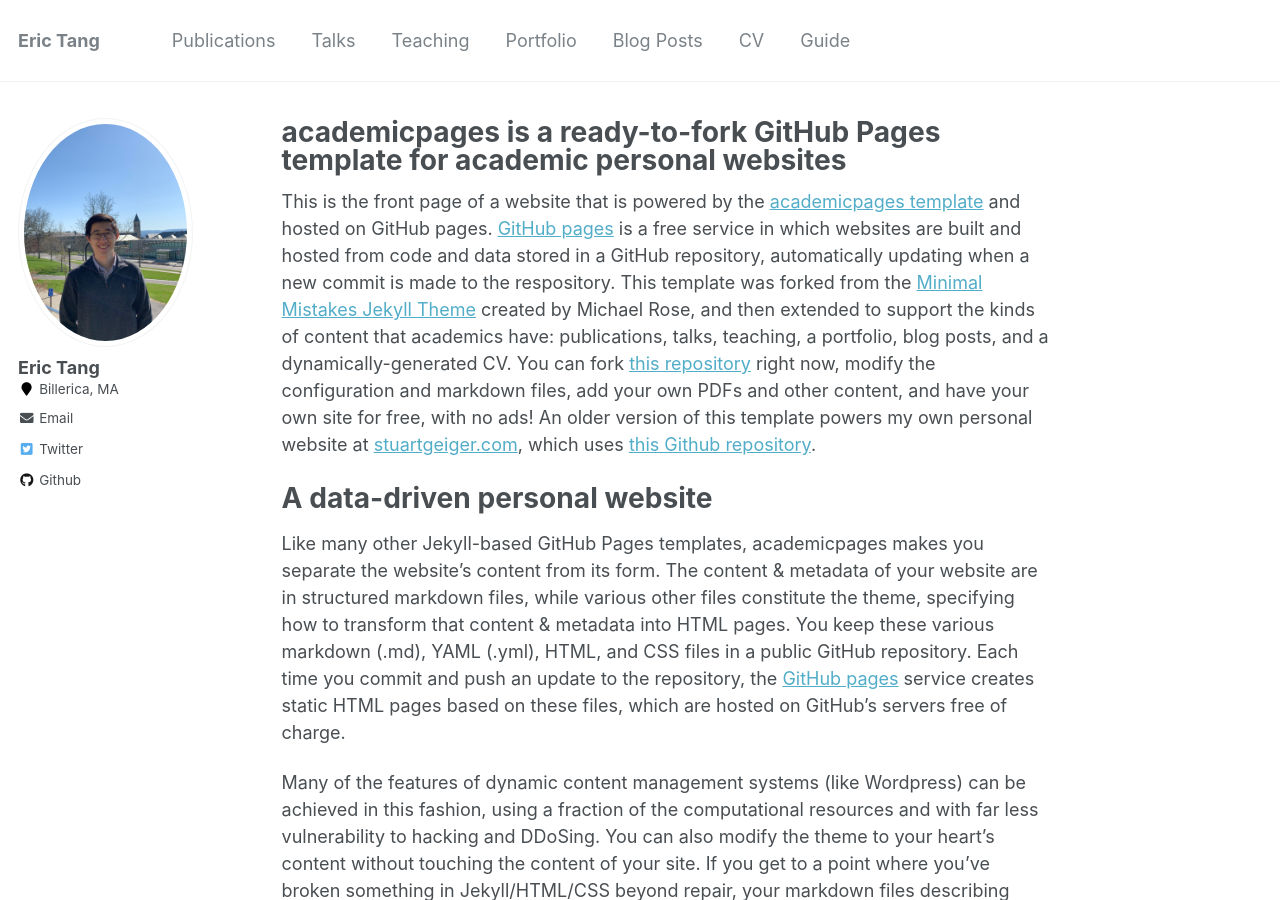
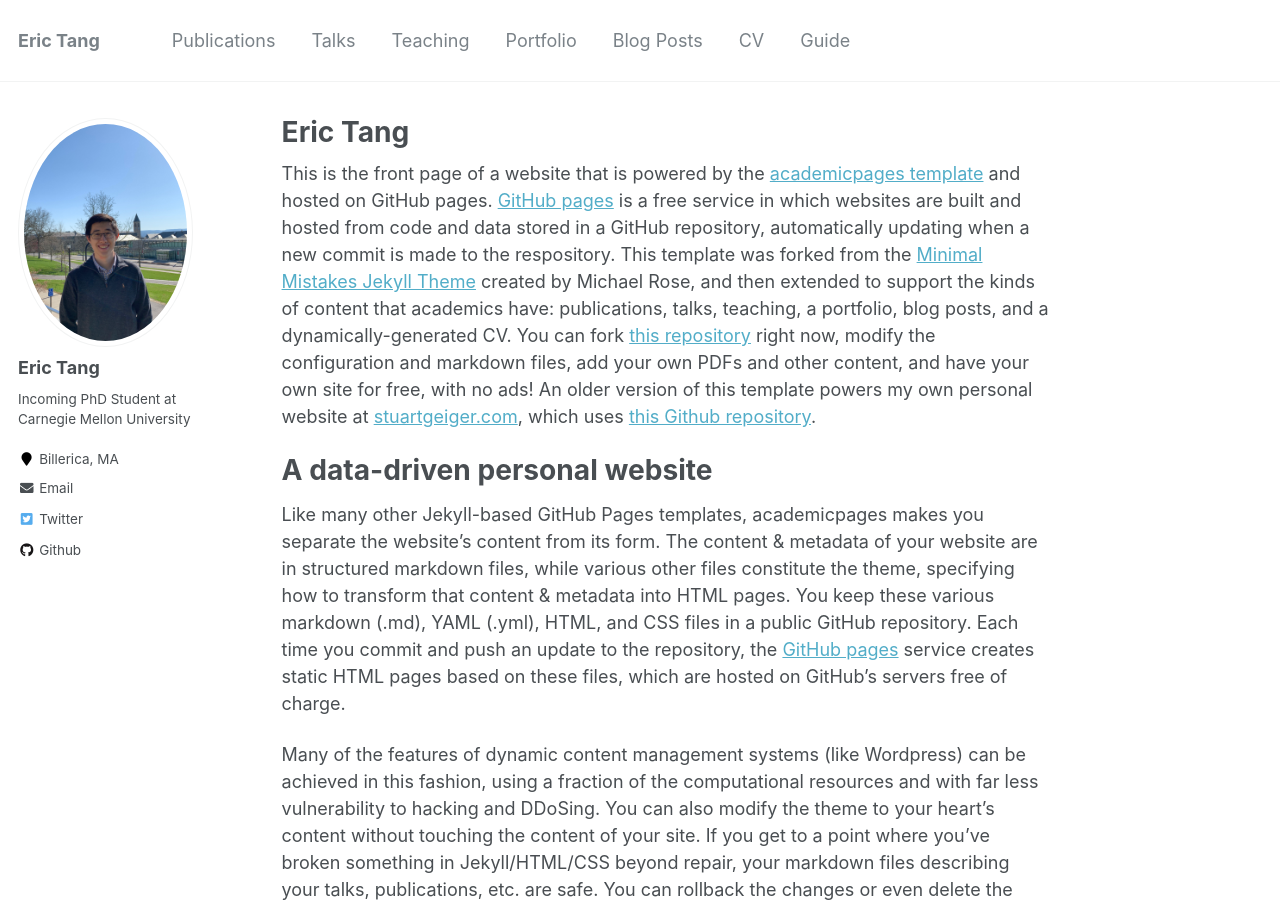
Before and after one commit to erictang25/erictang25.github.io, a Jekyll site: the page built from _pages/about.md, in a window 1280 px wide and 900 px high. Built offline with Jekyll 4.4.1, drawn with Linux system fonts in a browser that asks for light colours.

Commit message:
fixed website title

```diff
--- a/_config.yml
+++ b/_config.yml
@@ -82,7 +82,7 @@
 author:
   name             : "Eric Tang"
   avatar           : "profile.jpg"
-  bio              : # "Your biography for the left-hand sidebar"
+  bio              : "Incoming PhD Student at Carnegie Mellon University"
   location         : "Billerica, MA"
   employer         :
   pubmed           :
--- a/_pages/about.md
+++ b/_pages/about.md
@@ -1,6 +1,6 @@
 ---
 permalink: /
-title: "academicpages is a ready-to-fork GitHub Pages template for academic personal websites"
+title: "Eric Tang"
 excerpt: "About me"
 author_profile: true
 redirect_from:
```
